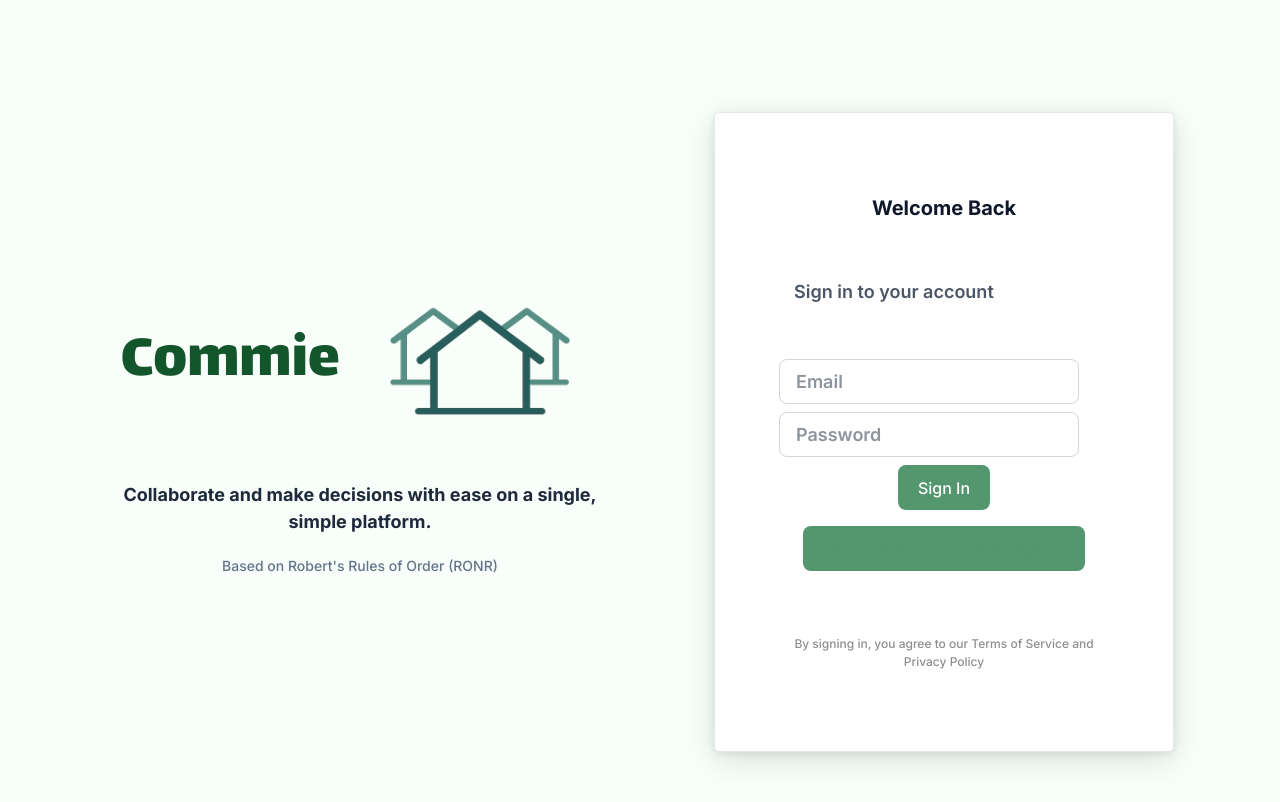
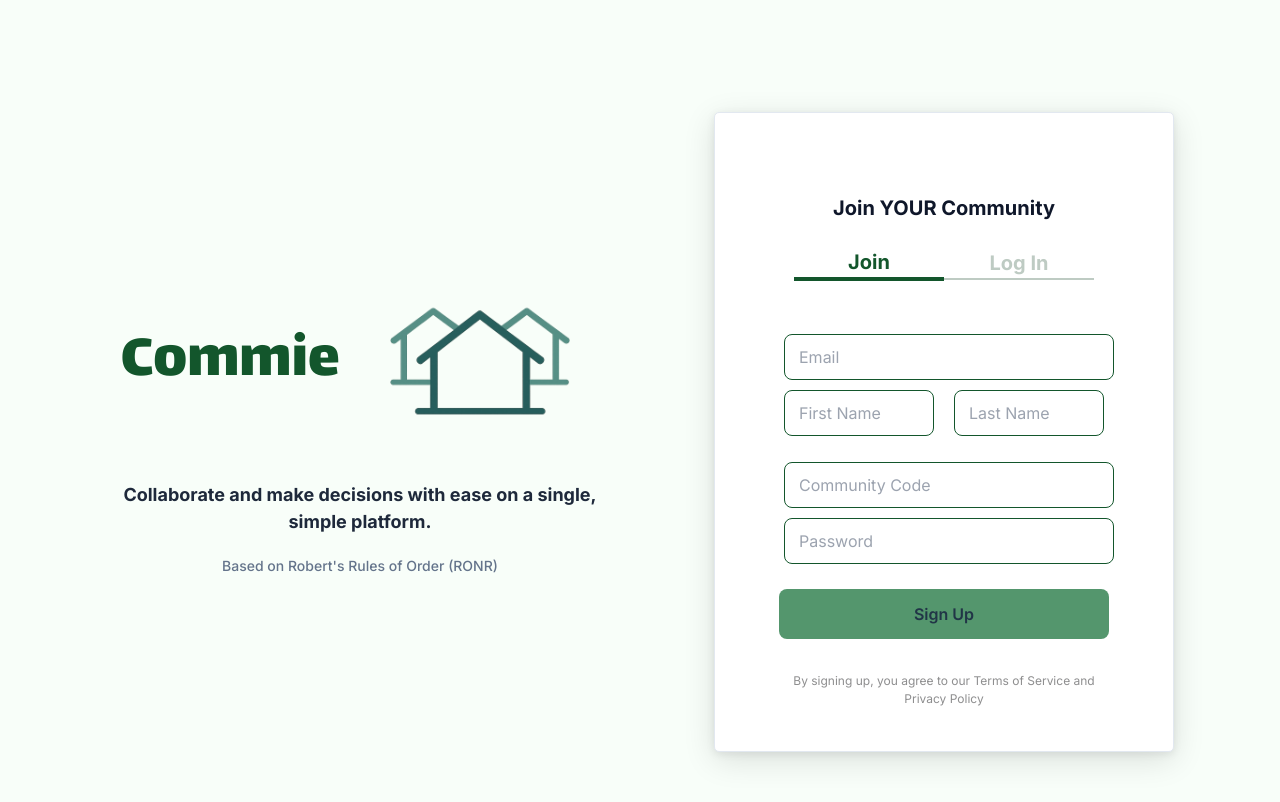
Before and after one commit to benjikib/csci432-web-dev-final-project, a React (Vite) app: page / in a window 1280 px wide. Shown: the top 802 px of the page. Built offline with nearby package versions, Linux system fonts and the light colour scheme; no server answers.

Commit message:
fix login page to reflect original design

```diff
--- a/src/components/LoginPage.jsx
+++ b/src/components/LoginPage.jsx
@@ -4,11 +4,12 @@ import { useNavigate } from 'react-router-dom';
 const API_BASE_URL = import.meta.env.VITE_API_BASE_URL || 'http://localhost:3001';
 
 function LoginPage() {
-    const [isLogin, setIsLogin] = useState(true);
+    const [isLogin, setIsLogin] = useState(false); // Default to signup
     const [formData, setFormData] = useState({
         email: '',
         password: '',
-        name: '',
+        firstName: '',
+        lastName: '',
         communityCode: ''
     });
     const [error, setError] = useState('');
@@ -43,7 +44,7 @@ function LoginPage() {
                 : {
                     email: formData.email,
                     password: formData.password,
-                    name: formData.name,
+                    name: `${formData.firstName} ${formData.lastName}`.trim(),
                     communityCode: formData.communityCode
                 };
 
@@ -80,7 +81,8 @@ function LoginPage() {
         setFormData({
             email: '',
             password: '',
-            name: '',
+            firstName: '',
+            lastName: '',
             communityCode: ''
         });
     };
@@ -102,15 +104,23 @@ function LoginPage() {
                 <div className="login-container">
                     <div className="login-card">
                         <h3 className="login-title">
-                            {isLogin ? 'Welcome Back' : 'Join YOUR Community'}
+                            Join YOUR Community
                         </h3>
 
-                        <div className="input-row">
-                            <p className="text-gray-600 dark:text-gray-400 text-center mb-4">
-                                {isLogin
-                                    ? 'Sign in to your account'
-                                    : 'Create an account to get started'}
-                            </p>
+                        {/* Tabs */}
+                        <div className="input-row" style={{marginBottom: '24px'}}>
+                            <div
+                                onClick={() => setIsLogin(false)}
+                                className={`login-option ${!isLogin ? 'active' : ''}`}
+                            >
+                                Join
+                            </div>
+                            <div
+                                onClick={() => setIsLogin(true)}
+                                className={`login-option ${isLogin ? 'active' : ''}`}
+                            >
+                                Log In
+                            </div>
                         </div>
 
                         {error && (
@@ -119,22 +129,7 @@ function LoginPage() {
                             </div>
                         )}
 
-                        <form onSubmit={handleSubmit} className="w-full">
-                            {!isLogin && (
-                                <div className="input-row mb-4">
-                                    <input
-                                        type="text"
-                                        name="name"
-                                        placeholder="Full Name"
-                                        value={formData.name}
-                                        onChange={handleInputChange}
-                                        required={!isLogin}
-                                        className="w-full px-4 py-2 border border-gray-300 rounded-lg focus:outline-none focus:ring-2 focus:ring-[#54966D] dark:bg-gray-800 dark:border-gray-600 dark:text-white"
-                                    />
-                                </div>
-                            )}
-
-                            <div className="input-row mb-4">
+                        <form onSubmit={handleSubmit} style={{width: '100%'}}>
                             <input
                                 type="email"
                                 name="email"
@@ -142,11 +137,45 @@ function LoginPage() {
                                 value={formData.email}
                                 onChange={handleInputChange}
                                 required
-                                    className="w-full px-4 py-2 border border-gray-300 rounded-lg focus:outline-none focus:ring-2 focus:ring-[#54966D] dark:bg-gray-800 dark:border-gray-600 dark:text-white"
+                                className="login-input"
+                            />
+
+                            {!isLogin && (
+                                <div style={{display: 'flex', gap: '10px', marginBottom: '16px'}}>
+                                    <input
+                                        type="text"
+                                        name="firstName"
+                                        placeholder="First Name"
+                                        value={formData.firstName}
+                                        onChange={handleInputChange}
+                                        required
+                                        className="login-input"
+                                        style={{flex: 1}}
+                                    />
+                                    <input
+                                        type="text"
+                                        name="lastName"
+                                        placeholder="Last Name"
+                                        value={formData.lastName}
+                                        onChange={handleInputChange}
+                                        required
+                                        className="login-input"
+                                        style={{flex: 1}}
                                     />
                                 </div>
+                            )}
 
-                            <div className="input-row mb-4">
+                            {!isLogin && (
+                                <input
+                                    type="text"
+                                    name="communityCode"
+                                    placeholder="Community Code"
+                                    value={formData.communityCode}
+                                    onChange={handleInputChange}
+                                    className="login-input"
+                                />
+                            )}
+
                             <input
                                 type="password"
                                 name="password"
@@ -155,56 +184,27 @@ function LoginPage() {
                                 onChange={handleInputChange}
                                 required
                                 minLength={6}
-                                    className="w-full px-4 py-2 border border-gray-300 rounded-lg focus:outline-none focus:ring-2 focus:ring-[#54966D] dark:bg-gray-800 dark:border-gray-600 dark:text-white"
+                                className="login-input"
                             />
-                            </div>
 
-                            {!isLogin && (
-                                <div className="input-row mb-4">
-                                    <input
-                                        type="text"
-                                        name="communityCode"
-                                        placeholder="Community Code (optional)"
-                                        value={formData.communityCode}
-                                        onChange={handleInputChange}
-                                        className="w-full px-4 py-2 border border-gray-300 rounded-lg focus:outline-none focus:ring-2 focus:ring-[#54966D] dark:bg-gray-800 dark:border-gray-600 dark:text-white"
-                                    />
-                                </div>
-                            )}
-
-                            <div className="flex justify-center w-full mb-4">
                             <button
                                 type="submit"
                                 disabled={loading}
-                                    className="
-                                        rounded-lg border-[1px] border-transparent
-                                        px-[1.2em] py-[0.6em]
-                                        text-white bg-[#54966D] hover:bg-[#5ca377]
-                                        font-medium font-inherit
-                                        cursor-pointer
-                                        disabled:opacity-50 disabled:cursor-not-allowed
-                                        transition-all
-                                        w-full
-                                    "
+                                style={{
+                                    width: '100%',
+                                    marginTop: '20px',
+                                    padding: '12px',
+                                    fontSize: '16px',
+                                    fontWeight: '600'
+                                }}
                             >
-                                    {loading ? 'Please wait...' : (isLogin ? 'Sign In' : 'Sign Up')}
+                                {loading ? 'Please wait...' : (isLogin ? 'Log In' : 'Sign Up')}
                             </button>
-                            </div>
-
-                            <div className="text-center">
-                                <button
-                                    type="button"
-                                    onClick={toggleMode}
-                                    className="text-[#54966D] hover:text-[#5ca377] underline"
-                                >
-                                    {isLogin
-                                        ? "Don't have an account? Sign up"
-                                        : 'Already have an account? Sign in'}
-                                </button>
-                            </div>
                         </form>
 
-                        <a className="terms">By signing in, you agree to our Terms of Service and Privacy Policy</a>
+                        <p className="terms">
+                            By signing up, you agree to our Terms of Service and Privacy Policy
+                        </p>
                     </div>
                 </div>
             </div>
```
Lines whose indentation alone changed are shown as unchanged.
